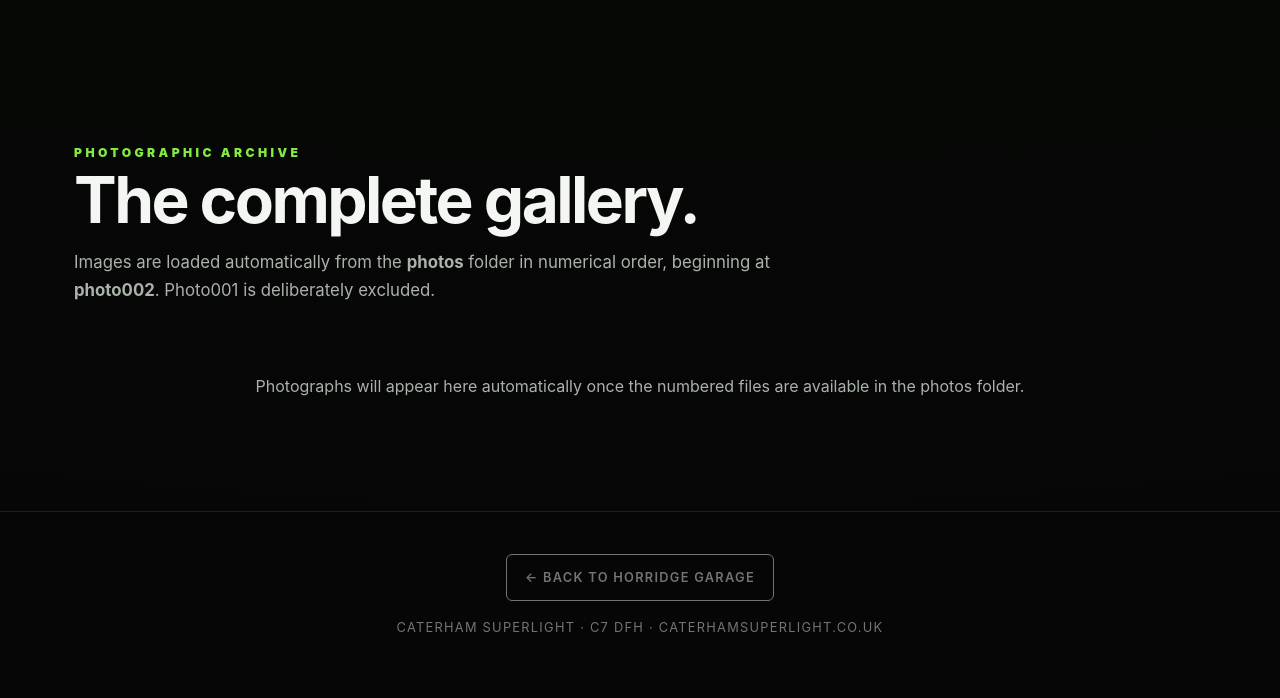
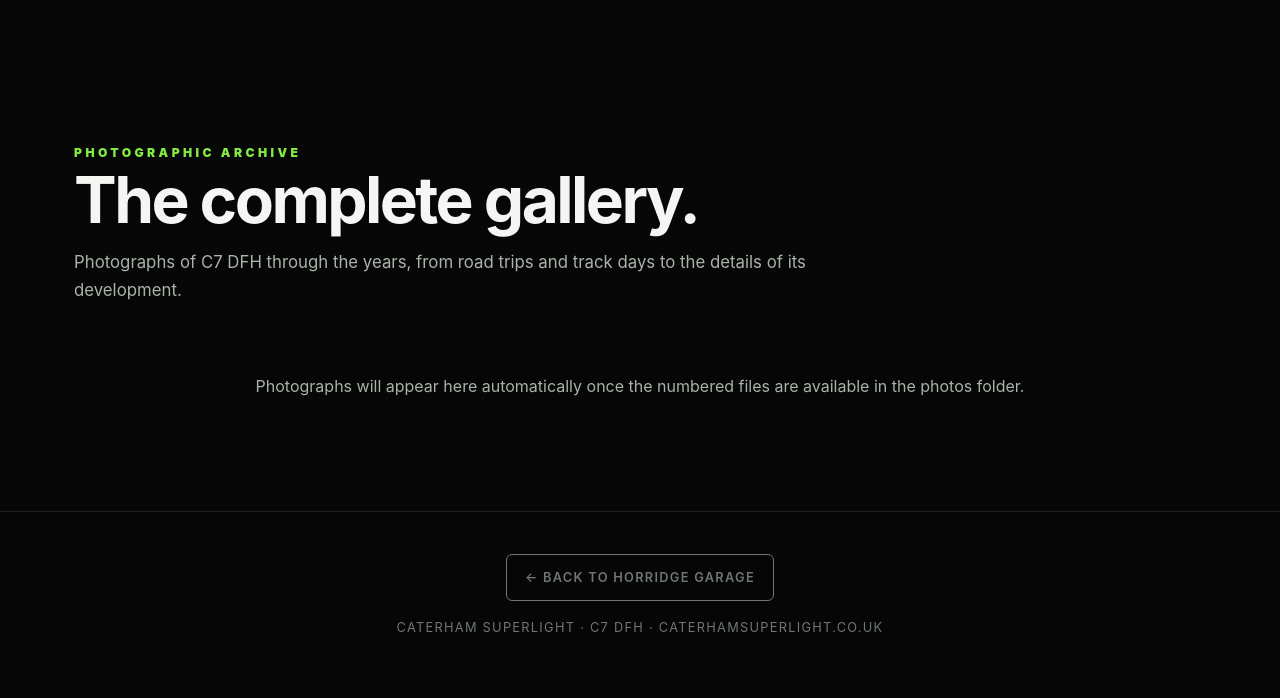
Before and after one commit to andyhorridge/caterhamsuperlight, a plain HTML site: page index.html in a window 1280 px wide. Shown: the part 5026-5724 px from the top of the page. Drawn offline with Linux system fonts and the light colour scheme; no server answers.

Commit message:
Replace technical gallery explanation with visitor-friendly description
Updated the gallery section to include photographs of C7 DFH over the years, enhancing the content description.

```diff
--- a/index.html
+++ b/index.html
@@ -86,7 +86,7 @@
 
   <section id="videos"><div class="section-head"><div class="section-label">On Film</div><h2>C7 DFH in motion.</h2></div><div class="video-grid"><div class="video"><iframe src="https://www.youtube-nocookie.com/embed/fwG_DXxInQc" title="Caterham C7 DFH video one" loading="lazy" allow="accelerometer; autoplay; clipboard-write; encrypted-media; gyroscope; picture-in-picture; web-share" allowfullscreen></iframe></div><div class="video"><iframe src="https://www.youtube-nocookie.com/embed/l7ipc74a4bQ" title="Caterham C7 DFH video two" loading="lazy" allow="accelerometer; autoplay; clipboard-write; encrypted-media; gyroscope; picture-in-picture; web-share" allowfullscreen></iframe></div><div class="video"><iframe src="https://www.youtube-nocookie.com/embed/QVEGFBSh-7s" title="Caterham C7 DFH video three" loading="lazy" allow="accelerometer; autoplay; clipboard-write; encrypted-media; gyroscope; picture-in-picture; web-share" allowfullscreen></iframe></div></div></section>
 
-  <section id="gallery"><div class="section-head"><div class="section-label">Photographic Archive</div><h2>The complete gallery.</h2><p>Images are loaded automatically from the <strong>photos</strong> folder in numerical order, beginning at <strong>photo002</strong>. Photo001 is deliberately excluded.</p></div><div class="gallery" id="galleryGrid"><div class="gallery-status">Loading photographs…</div></div></section>
+  <section id="gallery"><div class="section-head"><div class="section-label">Photographic Archive</div><h2>The complete gallery.</h2><p>Photographs of C7 DFH through the years, from road trips and track days to the details of its development.</p></div><div class="gallery" id="galleryGrid"><div class="gallery-status">Loading photographs…</div></div></section>
 
   <div class="lightbox" id="lightbox" role="dialog" aria-modal="true" aria-label="Photo viewer"><button class="lightbox-close" aria-label="Close">×</button><button class="lightbox-nav prev" aria-label="Previous photo">‹</button><img id="lightboxImage" alt=""><button class="lightbox-nav next" aria-label="Next photo">›</button></div>
   <footer> <a href="https://horridgegarage.co.uk" style="display:block;width:fit-content;max-width:100%;margin:0 auto 16px;padding:12px 18px;border:1px solid currentColor;border-radius:6px;color:inherit;text-decoration:none;font-weight:600;">&larr; Back to Horridge Garage</a>Caterham Superlight · C7 DFH · caterhamsuperlight.co.uk</footer>
```
